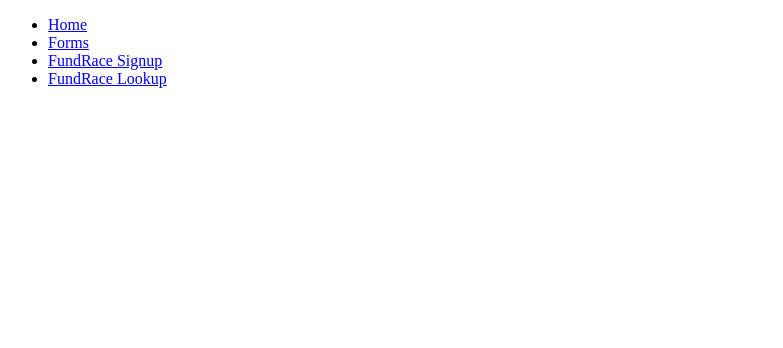
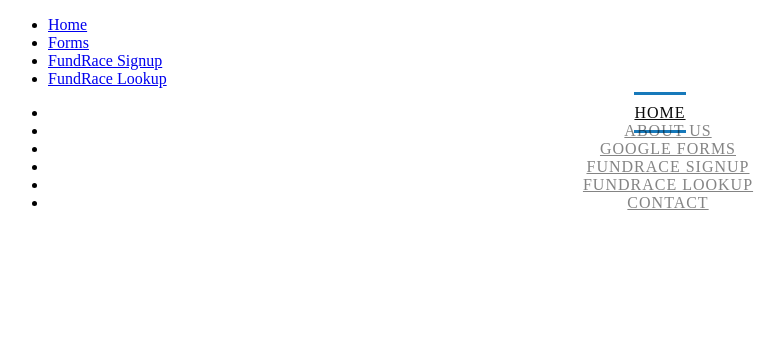
Before and after one commit to oleynes/FundRFID, a Django app: page /fundrace/lookup/ in a window 1280 px wide. Shown: the top 348 px of the page, without its empty margins (0-783 px from the left). Run offline with Django 3.2, Linux system fonts and the light colour scheme; some libraries are stand-ins or nearby versions.

Commit message:
began adjusting nav bar

```diff
--- a/FundRFID/templates/core/base.html
+++ b/FundRFID/templates/core/base.html
@@ -4,7 +4,8 @@
     <meta charset="UTF-8">
     <title>TCNJ Barkada | {% block title %}{% endblock %}</title>
     {% load static %}
-    <link rel="stylesheet" type="text/css" href="{% static 'application.css' %}">
+    <link rel="stylesheet" type="text/css" href="https://cdnjs.cloudflare.com/ajax/libs/foundation/6.6.3/js/foundation.min.js">
+    <link rel="stylesheet" type="text/css" href="../../static/application.css">
     {% block head %}{% endblock %}
 </head>
 <nav>
@@ -19,10 +20,19 @@
         {% endblock %}
     </ul>
 </nav>
-<body>
+<body class="main">
 
 {% block body %}
 {% endblock %}
 
 </body>
 </html>
+
+<ul class="menu menu-hover-lines">
+  <li class="active"><a href="/">Home</a></li>
+  <li><a href="home/about/">About Us</a></li>
+  <li><a href="forms/">Google Forms</a></li>
+  <li><a href="fundrace/register/">FundRace Signup</a></li>
+  <li><a href="fundrace/lookup/">FundRace Lookup</a></li>
+  <li><a href="#">Contact</a></li>
+</ul>
```
